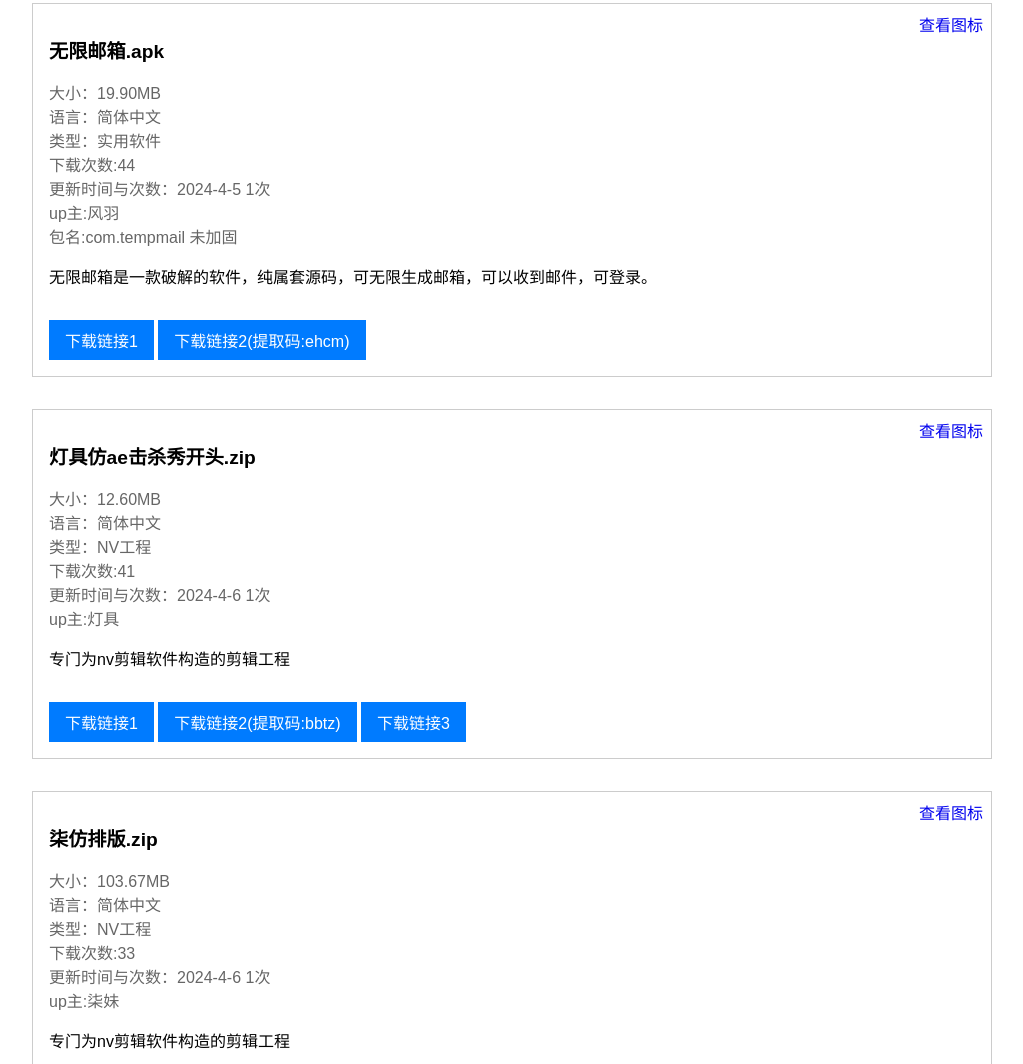
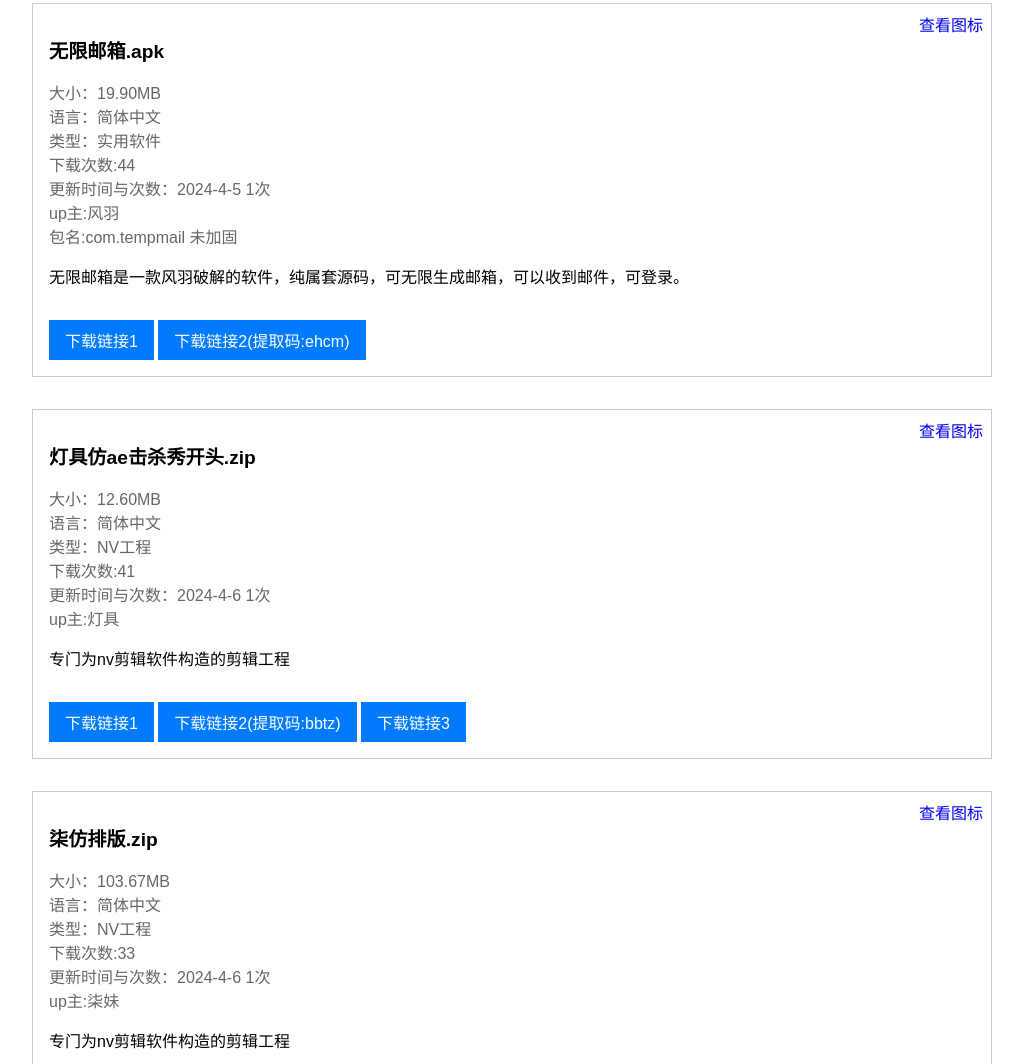
Before and after one commit to fengyu114514fengyu/fengyu114514fengyu.github.io, a plain HTML site: page index.html in a window 1280 px wide. Shown: the part 870-1934 px from the top of the page, without its empty margins (128-1151 px from the left). Drawn offline with Linux system fonts and the light colour scheme; a script that the page names is missing.

Commit message:
Update index.html

```diff
--- a/index.html
+++ b/index.html
@@ -87,7 +87,7 @@
    <div id="v9" class="download-item">
     <h2 id="v10" class="download-title">无限邮箱.apk</h2>
     <p id="v12" class="download-description">大小：19.90MB<br id="v27">语言：简体中文<br id="v28">类型：实用软件<br id="v39">下载次数:44<br id="v40">更新时间与次数：2024-4-5 1次<br id="v41">up主:风羽<br id="v42">包名:com.tempmail 未加固</p>
-    <p id="v15">无限邮箱是一款破解的软件，纯属套源码，可无限生成邮箱，可以收到邮件，可登录。</p>
+    <p id="v15">无限邮箱是一款风羽破解的软件，纯属套源码，可无限生成邮箱，可以收到邮件，可登录。</p>
     <a id="v16" href="https://www.123pan.com/s/dr77jv-4BMud.html" class="download-link">下载链接1</a>
     <a id="v17" href="https://wwb.lanzouo.com/b00rmw5wch" class="download-link">下载链接2(提取码:ehcm)</a>
     <!-- 图标链接 -->
```
